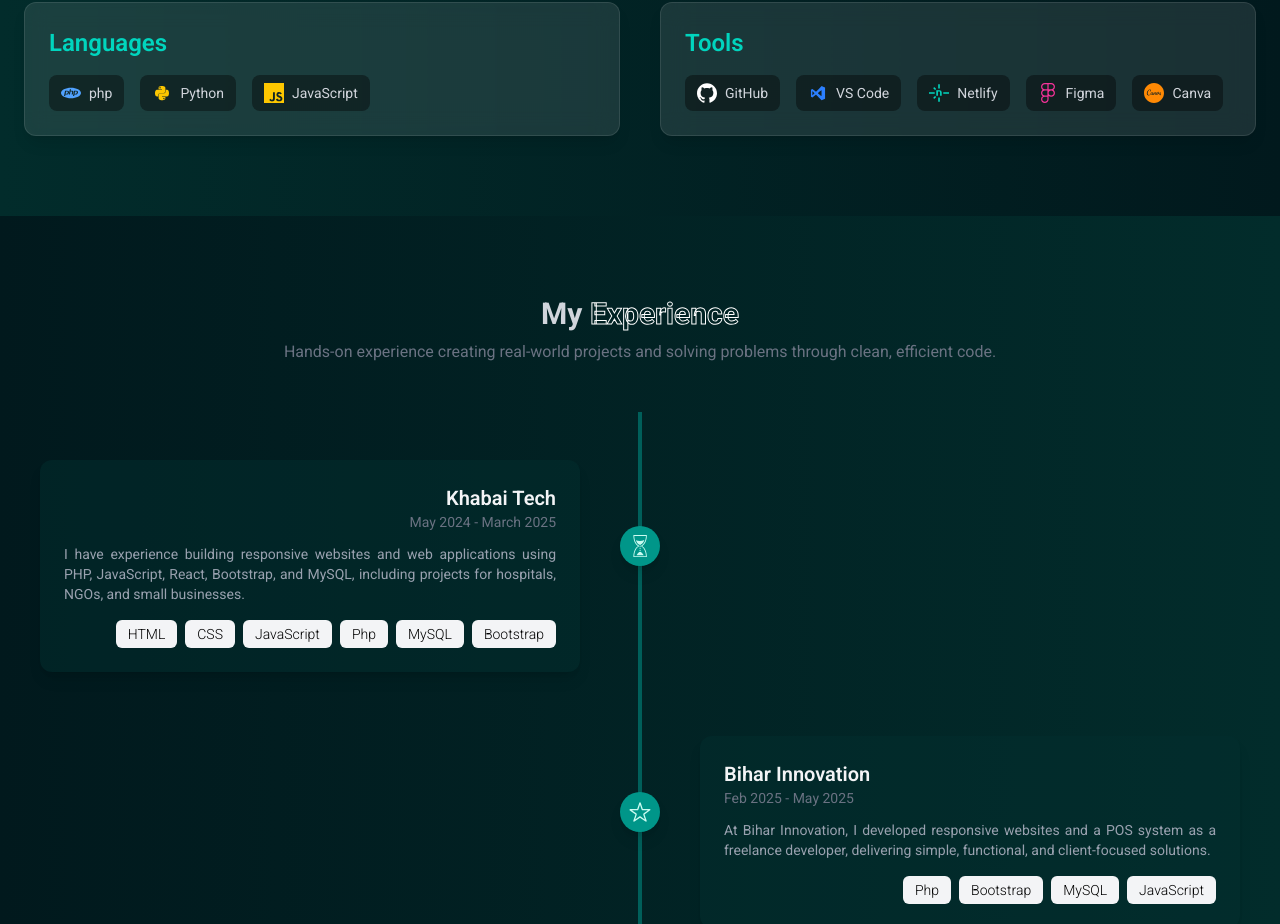
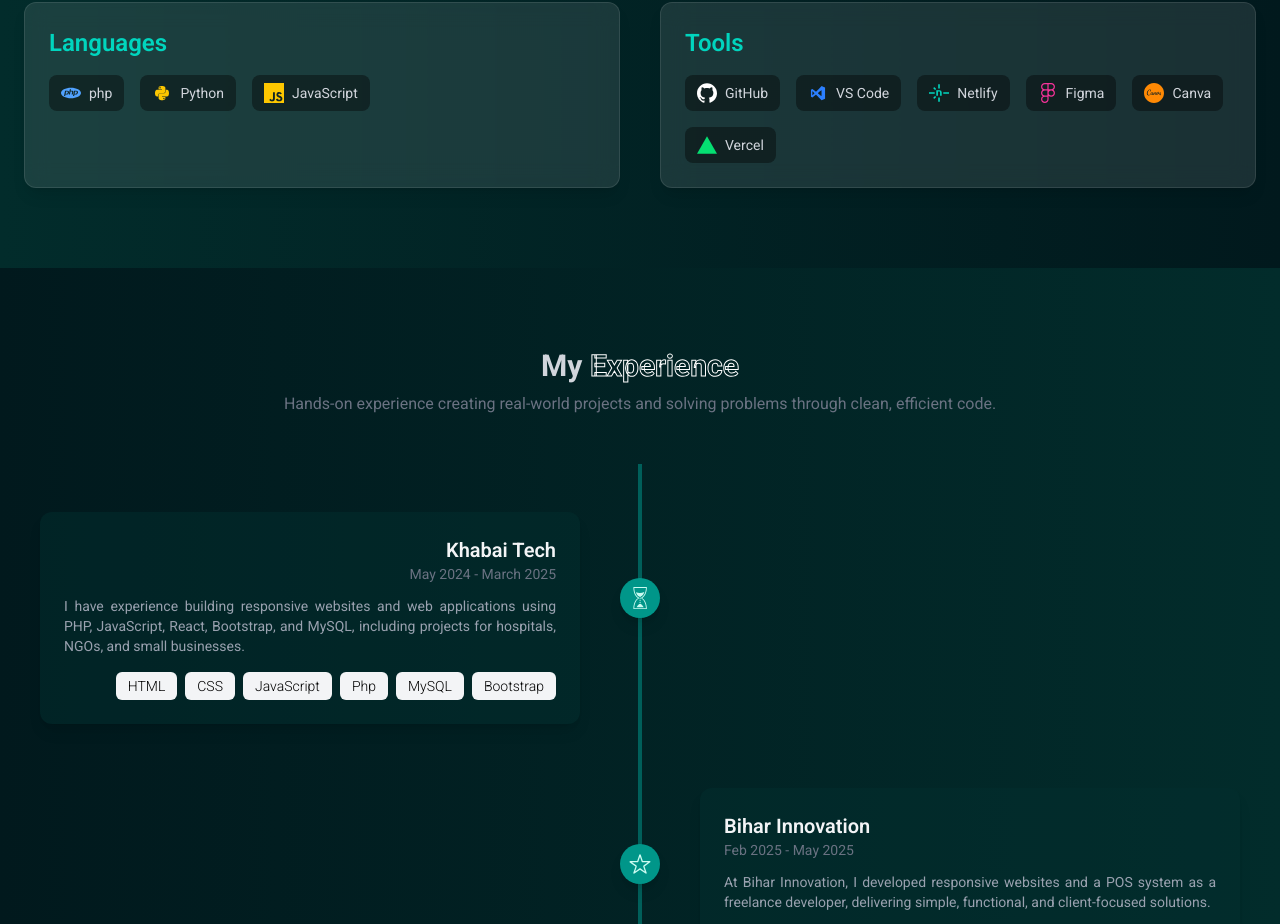
Before and after one commit to anmol0k/My-Portfolio, a React (Vite) app: page / in a window 1280 px wide. Shown: the part 2058-2982 px from the top of the page. Built offline with nearby package versions, Linux system fonts and the light colour scheme.

Commit message:
Update data.jsx

```diff
--- a/src/data/data.jsx
+++ b/src/data/data.jsx
@@ -96,6 +96,7 @@ export const skillsData = [
       { name: "Netlify", icon: <SiNetlify className="text-teal-400" /> },
       { name: "Figma", icon: <SiFigma className="text-pink-500" /> },
       { name: "Canva", icon: <SiCanva className="text-orange-400" /> },
+      { name: "Vercel", icon: <SiVercel className="text-green-400" /> },
     ],
   },
 ];
```
